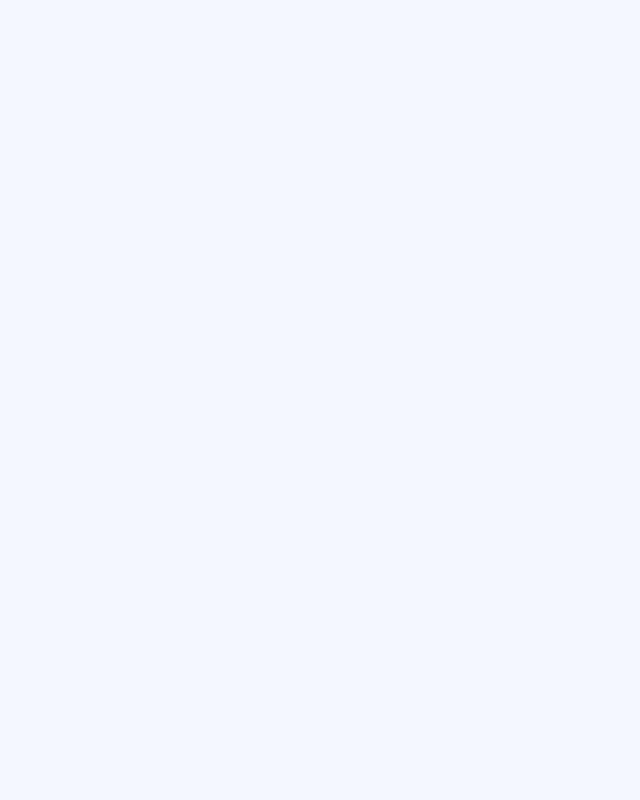
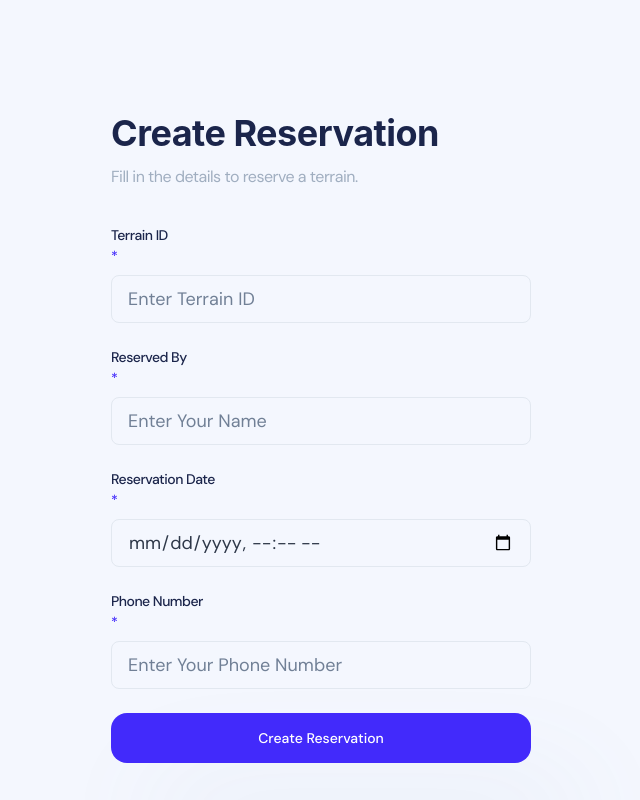
Before and after one commit to ismailtarik/Sport_reservation_terrain_frontend, a React (Create React App) app: page /reservation in a window 1280 px wide. Before the commit this address had no page. Shown: the whole page, without its empty margins (319-959 px from the left). Built offline with nearby package versions, Linux system fonts and the light colour scheme.

Commit message:
reservation form

```diff
--- a/src/App.js
+++ b/src/App.js
@@ -3,12 +3,10 @@ import { Routes, Route, Navigate } from 'react-router-dom';
 import {} from 'react-router-dom';
 import AuthLayout from './layouts/auth';
 import AdminLayout from './layouts/admin';
-import {
-  ChakraProvider,
-  // extendTheme
-} from '@chakra-ui/react';
+import { ChakraProvider } from '@chakra-ui/react';
 import initialTheme from './theme/theme'; //  { themeGreen }
 import { useState } from 'react';
+import Reservation from "./views/public/reservation";
 // Chakra imports
 
 export default function Main() {
@@ -24,7 +22,8 @@ export default function Main() {
             <AdminLayout theme={currentTheme} setTheme={setCurrentTheme} />
           }
         />
-        <Route path="/" element={<Navigate to="/admin" replace />} />
+        <Route path="/reservation" element={ <Reservation /> } />
+        {/*<Route path="/public/*" element={} />*/}
       </Routes>
     </ChakraProvider>
   );
--- a/src/routes.js
+++ b/src/routes.js
@@ -7,6 +7,7 @@ import {
   MdHome,
   MdLock,
   MdOutlineShoppingCart,
+  MdCalendarToday,
 } from 'react-icons/md';
 
 // Admin Imports
@@ -70,6 +71,13 @@ const routes = [
     icon: <Icon as={MdLock} width="20px" height="20px" color="inherit" />,
     component: <SignInCentered />,
   },
+  {
+    name: 'Reservation',
+    layout: '/public',
+    path: '/reservation',
+    icon:  <Icon as={MdCalendarToday} width="20px" height="20px" color="inherit" />,
+    component: <SignInCentered />,
+  },
 ];
 
 export default routes;
--- /dev/null
+++ b/src/services/ReservationService.js
@@ -0,0 +1,32 @@
+import axios from 'axios';
+
+const RESERVATION_API_BASE_URL = "http://localhost:8080/api/reservations";
+
+class ReservationService {
+    getReservations() {
+        return axios.get(RESERVATION_API_BASE_URL);
+    }
+
+    createReservation(reservation) {
+        return axios.post(RESERVATION_API_BASE_URL, reservation);
+    }
+
+    getReservationById(reservationNumber) {
+        return axios.get(RESERVATION_API_BASE_URL + '/' + reservationNumber);
+    }
+
+    // Get all reservations by terrainId
+    getReservationByTerrainId(terrainId) {
+        return axios.get(RESERVATION_API_BASE_URL + '/terrain/' + terrainId);
+    }
+
+    updateReservation(reservation, reservationNumber) {
+        return axios.put(RESERVATION_API_BASE_URL + '/' + reservationNumber, reservation);
+    }
+
+    deleteReservation(reservationNumber) {
+        return axios.delete(RESERVATION_API_BASE_URL + '/' + reservationNumber);
+    }
+}
+
+export default new ReservationService();
--- /dev/null
+++ b/src/views/public/reservation/index.js
@@ -0,0 +1,179 @@
+import React, { useState } from "react";
+import axios from "axios";
+// Chakra imports
+import {
+    Box,
+    Button,
+    Checkbox,
+    Flex,
+    FormControl,
+    FormLabel,
+    Heading,
+    Input,
+    Text,
+    useColorModeValue,
+} from "@chakra-ui/react";
+// Custom components
+import { HSeparator } from "components/separator/Separator";
+import ReservationService from "../../../services/ReservationService";
+
+function Reservation() {
+    const textColor = useColorModeValue("navy.700", "white");
+    const textColorSecondary = "gray.400";
+    const brandStars = useColorModeValue("brand.500", "brand.400");
+
+    // Form state
+    const [terrainId, setTerrainId] = useState("");
+    const [reservedBy, setReservedBy] = useState("");
+    const [reservationDate, setReservationDate] = useState("");
+    const [phoneNumber, setPhoneNumber] = useState("");
+    const [error, setError] = useState("");
+    const [success, setSuccess] = useState("");
+
+    const handleReservationSubmit = async (e) => {
+        e.preventDefault();
+        setError("");
+        setSuccess("");
+
+        // Debugging: Log form data
+        console.log("Form Data Submitted:", {
+            terrainId,
+            reservedBy,
+            reservationDate,
+            phoneNumber,
+        });
+
+        try {
+            await ReservationService.createReservation({
+                terrainId,
+                reservedBy,
+                reservationDate,
+                phoneNumber,
+            });
+            setSuccess("Reservation created successfully!");
+            setTerrainId("");
+            setReservedBy("");
+            setReservationDate("");
+            setPhoneNumber("");
+        } catch (err) {
+            console.error("API Error:", err);
+            setError(
+                err.response?.data?.message || "An error occurred. Please try again."
+            );
+        }
+
+
+    };
+
+    return (
+        <Flex
+            maxW={{ base: "100%", md: "max-content" }}
+            w="100%"
+            mx="auto"
+            h="100%"
+            alignItems="start"
+            justifyContent="center"
+            mt={{ base: "40px", md: "14vh" }}
+            flexDirection="column"
+        >
+            <Box>
+                <Heading color={textColor} fontSize="36px" mb="10px">
+                    Create Reservation
+                </Heading>
+                <Text
+                    mb="36px"
+                    color={textColorSecondary}
+                    fontWeight="400"
+                    fontSize="md"
+                >
+                    Fill in the details to reserve a terrain.
+                </Text>
+            </Box>
+            <Flex
+                direction="column"
+                w={{ base: "100%", md: "420px" }}
+                maxW="100%"
+                background="transparent"
+                borderRadius="15px"
+                mx="auto"
+            >
+                <FormControl as="form" onSubmit={handleReservationSubmit}>
+                    <FormLabel fontSize="sm" fontWeight="500" color={textColor} mb="8px">
+                        Terrain ID<Text color={brandStars}>*</Text>
+                    </FormLabel>
+                    <Input
+                        isRequired
+                        type="number"
+                        placeholder="Enter Terrain ID"
+                        mb="24px"
+                        size="lg"
+                        value={terrainId}
+                        onChange={(e) => setTerrainId(e.target.value)}
+                    />
+                    <FormLabel fontSize="sm" fontWeight="500" color={textColor} mb="8px">
+                        Reserved By<Text color={brandStars}>*</Text>
+                    </FormLabel>
+                    <Input
+                        isRequired
+                        type="text"
+                        placeholder="Enter Your Name"
+                        mb="24px"
+                        size="lg"
+                        value={reservedBy}
+                        onChange={(e) => setReservedBy(e.target.value)}
+                    />
+                    <FormLabel fontSize="sm" fontWeight="500" color={textColor} mb="8px">
+                        Reservation Date<Text color={brandStars}>*</Text>
+                    </FormLabel>
+                    <Input
+                        isRequired
+                        type="datetime-local"
+                        placeholder="Select Date and Time"
+                        mb="24px"
+                        size="lg"
+                        value={reservationDate}
+                        onChange={(e) => setReservationDate(e.target.value)}
+                    />
+                    <FormLabel fontSize="sm" fontWeight="500" color={textColor} mb="8px">
+                        Phone Number<Text color={brandStars}>*</Text>
+                    </FormLabel>
+                    <Input
+                        isRequired
+                        type="tel"
+                        placeholder="Enter Your Phone Number"
+                        mb="24px"
+                        size="lg"
+                        value={phoneNumber}
+                        onChange={(e) => setPhoneNumber(e.target.value)}
+                    />
+
+                    <Button
+                        fontSize="sm"
+                        variant="brand"
+                        fontWeight="500"
+                        w="100%"
+                        h="50"
+                        mb="24px"
+                        type="submit"
+                    >
+                        Create Reservation
+                    </Button>
+                </FormControl>
+                {error && <Text color="red.500" mt="2">{error}</Text>}
+                {success && <Text color="green.500" mt="2">{success}</Text>}
+            </Flex>
+        </Flex>
+    );
+}
+
+export default Reservation;
+
+
+// export default function Reservation() {
+//     return (
+//         <div>
+//             <h1>im Reservation</h1>
+//
+//         </div>
+//     );
+// }
```
